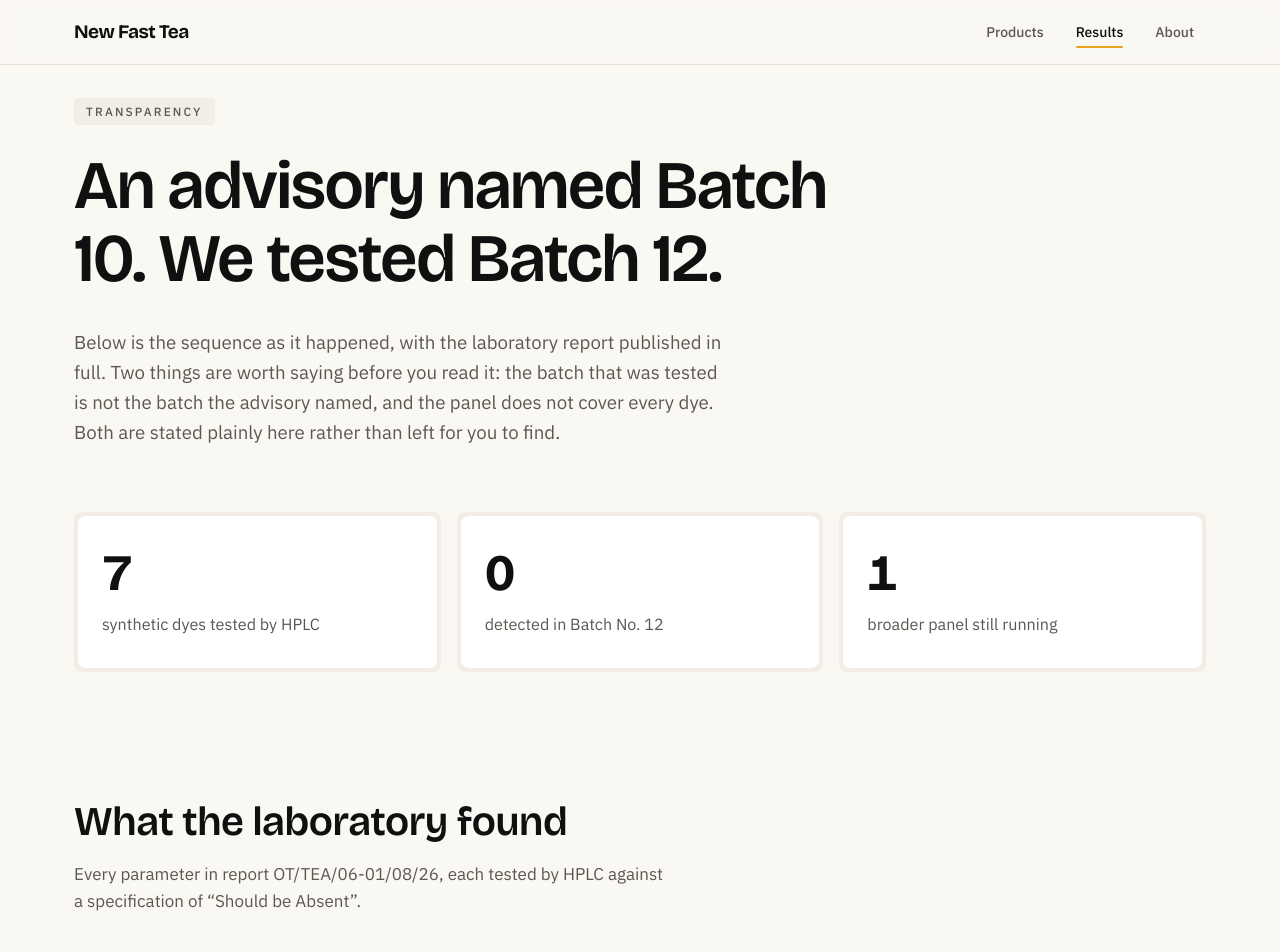
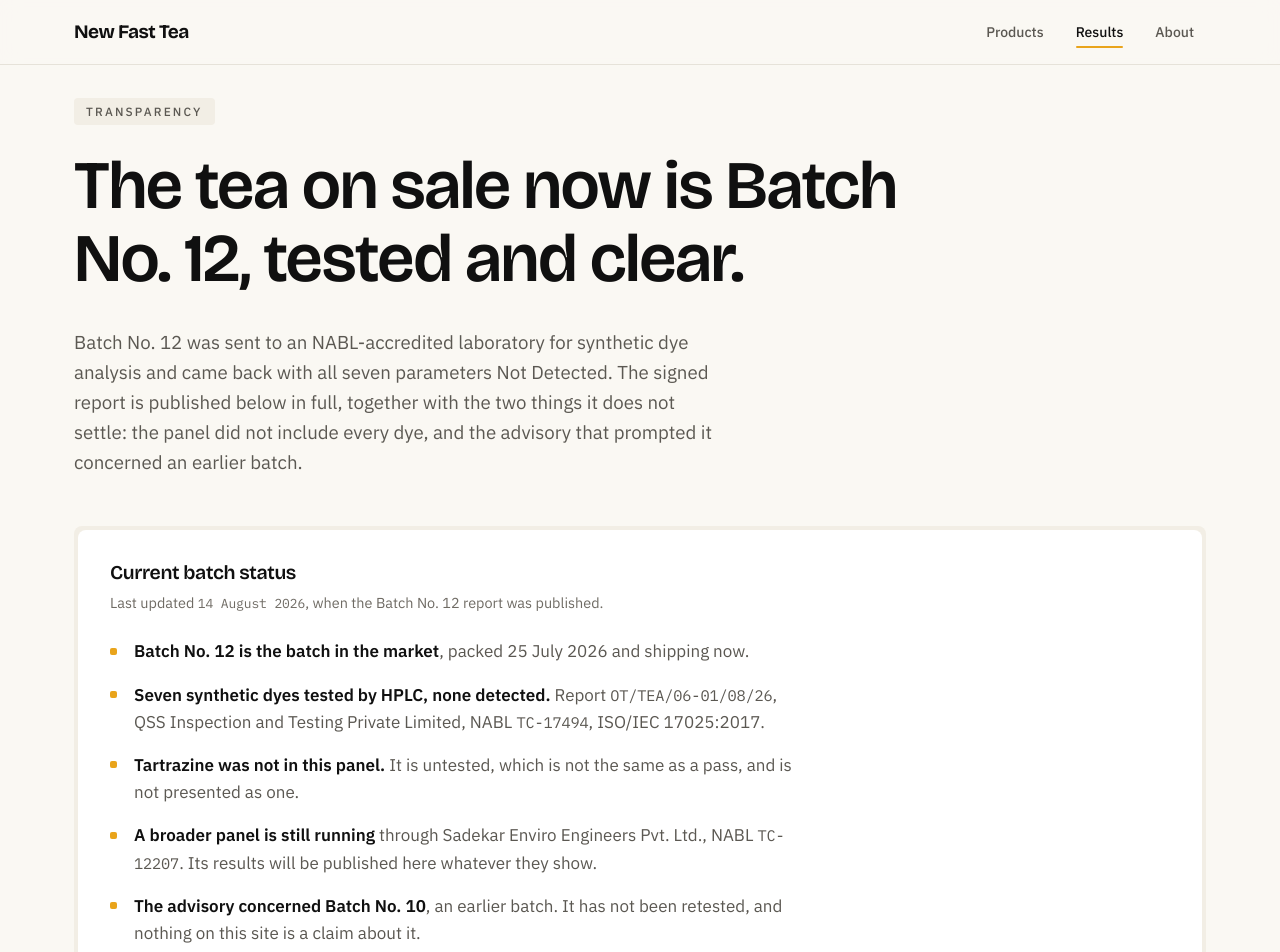
Before and after one commit to abdulMananDev/kohinoor-food-products, a Next.js app: page /quality in a window 1280 px wide. Shown: the top 952 px of the page. Built offline with nearby package versions, Linux system fonts and the light colour scheme; no server answers.

Commit message:
seo fixes

```diff
--- a/app/quality/page.tsx
+++ b/app/quality/page.tsx
@@ -5,9 +5,13 @@ import c from "../home.module.css";
 export const revalidate = 2592000;
 
 export const metadata = {
-  title: "The Batch 10 advisory, and what we tested",
+  /* Leads with the batch on sale, not with the advisory. A crawler or an
+     answer engine reading title-first previously came away with "Batch 10
+     advisory" as this page's subject; the advisory is context here, not the
+     topic. It is still covered in full further down. */
+  title: "Quality assurance and lab reports",
   description:
-    "An advisory was issued about Batch No. 10. We sent Batch No. 12 to an NABL-accredited laboratory for synthetic dye analysis. Seven dyes, all Not Detected. Full report and scope published here.",
+    "New Fast Tea Batch No. 12, the batch on sale now, was tested by an NABL-accredited laboratory for synthetic dyes. Seven dyes, all Not Detected, signed report published in full — along with what the panel did not cover.",
   /* Without this the root layout canonical ("/") is inherited and this
      page tells crawlers it is the homepage. */
   alternates: { canonical: "/quality" },
@@ -30,6 +34,11 @@ const FEATURED = "Sunset Yellow FCF";
 
 const REPORT_PDF = "/reports/nft-batch-12-qss-OT-TEA-06-01-08-26.pdf";
 const STATEMENT_PDF = "/reports/new-fast-tea-statement.pdf";
+
+/* Hand-set, not new Date(): this is the date the status below was last
+   true, not the date the page was rendered. A build stamp here would claim
+   freshness the reports do not have. */
+const STATUS_UPDATED = "2026-08-14";
 
 /* The results read as cards rather than a table, so this carries the same
    values in a form answer engines and crawlers can still extract. */
@@ -100,14 +109,61 @@ export default function Quality() {
       />
 
       <span className={s.eyebrow}>Transparency</span>
-      <h1>An advisory named Batch 10. We tested Batch 12.</h1>
+      <h1>The tea on sale now is Batch No. 12, tested and clear.</h1>
       <p className={s.lede}>
-        Below is the sequence as it happened, with the laboratory report
-        published in full. Two things are worth saying before you read it: the
-        batch that was tested is not the batch the advisory named, and the panel
-        does not cover every dye. Both are stated plainly here rather than left
-        for you to find.
+        Batch No. 12 was sent to an NABL-accredited laboratory for synthetic dye
+        analysis and came back with all seven parameters Not Detected. The
+        signed report is published below in full, together with the two things
+        it does not settle: the panel did not include every dye, and the
+        advisory that prompted it concerned an earlier batch.
       </p>
+
+      {/* Declarative and scannable, immediately under the h1. Anything
+          summarising this page — a crawler, an answer engine, a reader in a
+          hurry — should reach the current status before it reaches the
+          history. The gaps are in the same list as the results on purpose:
+          a status block that only carries good news is not a status block. */}
+      <section className={s.status} aria-labelledby="status-title">
+        <div className={s.statusCore}>
+          <h2 id="status-title">Current batch status</h2>
+          <p className={s.statusWhen}>
+            Last updated{" "}
+            <time dateTime={STATUS_UPDATED} className="mono">
+              14 August 2026
+            </time>
+            , when the Batch No. 12 report was published.
+          </p>
+          <ul className={s.statusList}>
+            <li>
+              <strong>Batch No. 12 is the batch in the market</strong>, packed
+              25 July 2026 and shipping now.
+            </li>
+            <li>
+              <strong>
+                Seven synthetic dyes tested by HPLC, none detected.
+              </strong>{" "}
+              Report <span className="mono">OT/TEA/06-01/08/26</span>, QSS
+              Inspection and Testing Private Limited, NABL{" "}
+              <span className="mono">TC-17494</span>, ISO/IEC 17025:2017.
+            </li>
+            <li>
+              <strong>Tartrazine was not in this panel.</strong> It is untested,
+              which is not the same as a pass, and is not presented as one.
+            </li>
+            <li>
+              <strong>A broader panel is still running</strong> through Sadekar
+              Enviro Engineers Pvt. Ltd., NABL{" "}
+              <span className="mono">TC-12207</span>. Its results will be
+              published here whatever they show.
+            </li>
+            <li>
+              <strong>The advisory concerned Batch No. 10</strong>, an earlier
+              batch. It has not been retested, and nothing on this site is a
+              claim about it.
+            </li>
+          </ul>
+        </div>
+      </section>
 
       <div className={s.figures}>
         <div className={`${s.figure} ${s.reveal}`}>
--- a/app/quality/quality.module.css
+++ b/app/quality/quality.module.css
@@ -43,6 +43,61 @@
   max-width: 58ch;
   color: var(--ink-muted);
   font-size: 1.1rem;
+}
+
+/* ---- Current status ----
+ *
+ * Same tray-and-core construction as .scope, left-aligned and sitting
+ * directly under the lede. No new tokens. */
+
+.status {
+  margin-top: var(--s7);
+  background: var(--sunk);
+  border-radius: var(--r-card);
+  padding: var(--s1);
+}
+.statusCore {
+  background: var(--surface);
+  border-radius: var(--r-core);
+  padding: var(--s6);
+}
+.statusCore h2 {
+  font-size: 1.15rem;
+  font-weight: 600;
+}
+.statusWhen {
+  margin: var(--s2) 0 0;
+  color: var(--ink-faint);
+  font-size: 0.85rem;
+}
+.statusList {
+  margin: var(--s5) 0 0;
+  padding: 0;
+  list-style: none;
+  display: grid;
+  gap: var(--s4);
+  max-width: 68ch;
+}
+.statusList li {
+  position: relative;
+  padding-left: var(--s5);
+  color: var(--ink-muted);
+}
+/* Gold is a fill, never a word — the marker carries the brand, the text
+   stays ink. */
+.statusList li::before {
+  content: "";
+  position: absolute;
+  left: 0;
+  top: 0.55em;
+  width: 7px;
+  height: 7px;
+  border-radius: 2px;
+  background: var(--gold);
+}
+.statusList strong {
+  color: var(--ink);
+  font-weight: 600;
 }
 
 /* ---- Headline figures ---- */
```
Also changed, not shown: app/products/page.tsx (+5 -2 lines).
